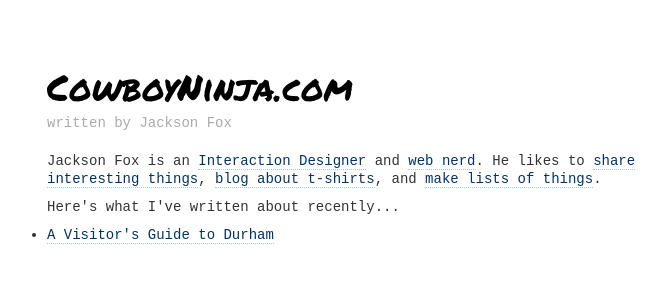
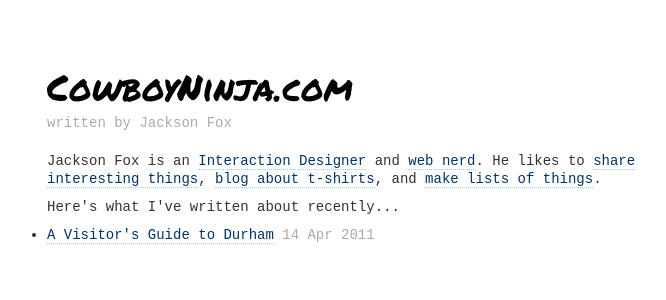
Before and after one commit to jacksonfox/cowboyninja.com, a Jekyll site: the page built from index.html, in a window 1280 px wide. Shown: the top 300 px of the page, without its empty margins (273-939 px from the left). Built offline with Jekyll 4.4.1, drawn with Linux system fonts in a browser that asks for light colours.

```diff
--- a/css/old-skool.css
+++ b/css/old-skool.css
@@ -31,8 +31,8 @@
 h1 { font-size: 36px; line-height: 54px; font-family: "Permanent Marker"; }
 h2, h3 { font-size: 24px; line-height: 32px; }
 h4 { font-size: 18px; }
-p {
-  margin-bottom: 10px;
+p, ul, ol {
+  margin: 0px 0px 10px 0px;
 }
 a {
   color: #003366;
@@ -79,22 +79,18 @@
   margin-bottom: 0px;
 }
 
-.dtime {
-  margin: 1em 0px;
-  color: #aaa;
-}
-
-.post #about {
-  margin-top: 2em;
-  padding-top: 2em;
-  border-top: 1px solid #111;
-}
-
 /* Sections
  ------------------------------------------------------------ */
 
 .slide li {
   list-style-type: none;
+}
+
+/* Homepage
+ ------------------------------------------------------------ */
+
+.article-date {
+  color: #aaa;
 }
 
 /* Posts & pages
@@ -109,3 +105,17 @@
   text-align: right;
   border: none;
 }
+
+.dtime {
+  margin: 1em 0px;
+  color: #aaa;
+}
+
+/* Footer
+ ------------------------------------------------------------ */
+
+.post #about {
+  margin-top: 2em;
+  padding-top: 2em;
+  border-top: 1px solid #111;
+}
--- a/index.html
+++ b/index.html
@@ -6,7 +6,7 @@
   <p>Here's what I've written about recently...</p>
   <ul class="articles">
     {% for post in site.posts %}
-      <li><a href="{{ post.url }}">{{ post.title }}</a></li>
+      <li><a href="{{ post.url }}">{{ post.title }}</a> <span class="article-date">{{ post.date | date_to_string }}</span></li>
     {% endfor %}
   </ul>
 </section>
```
